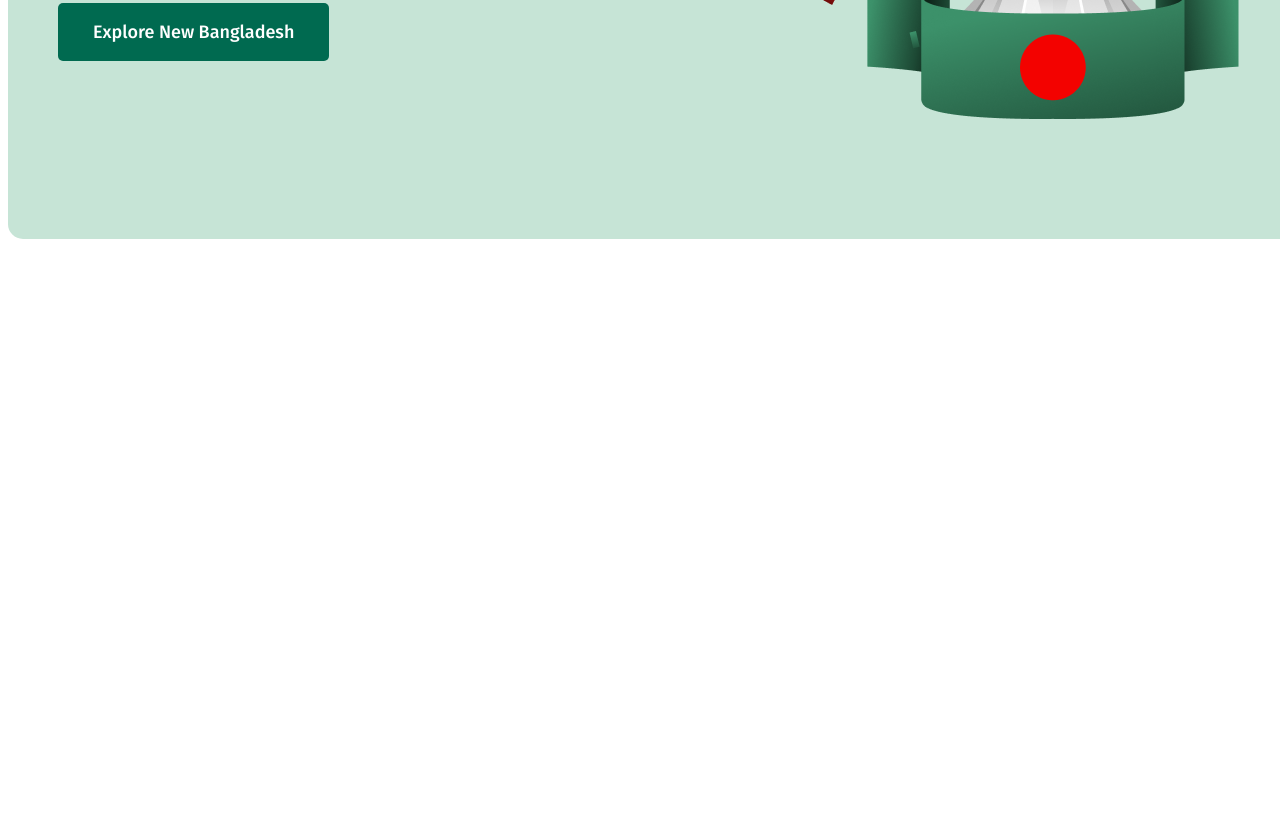
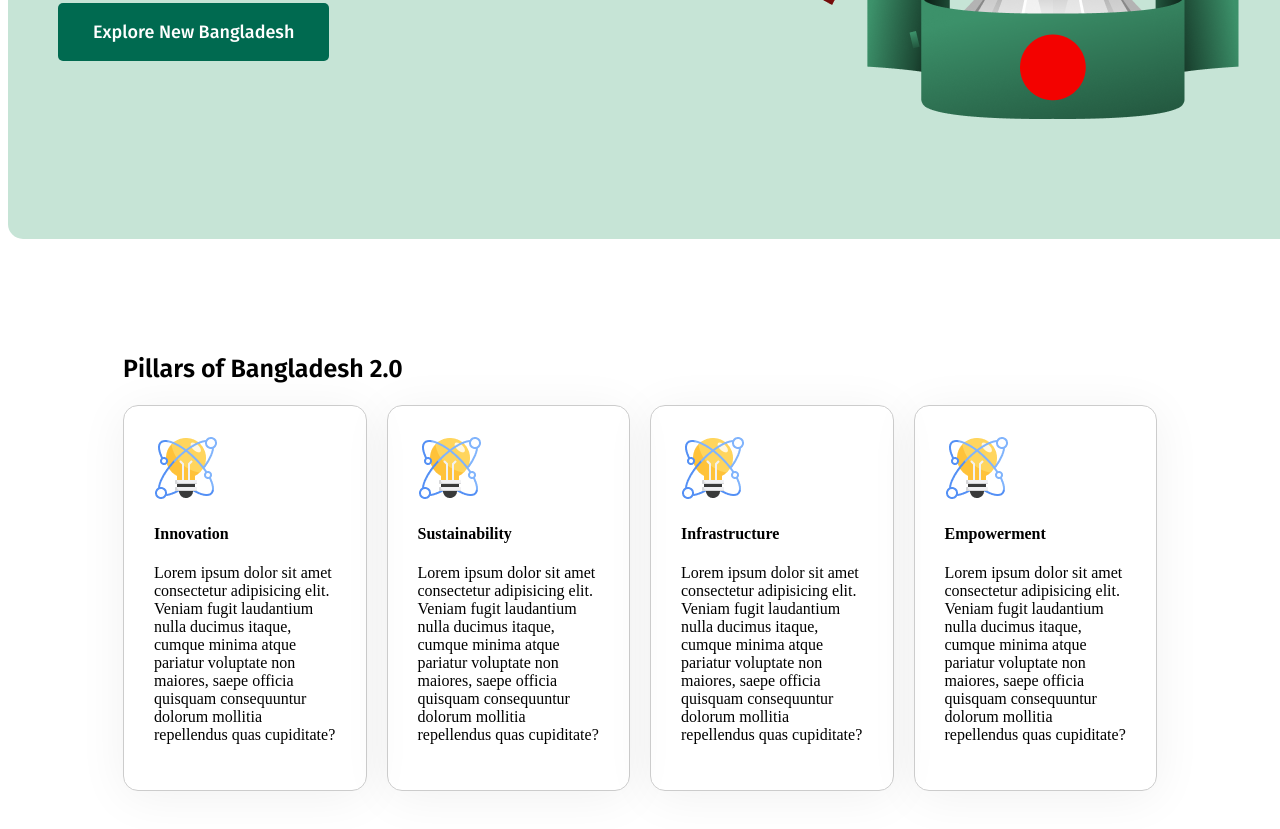
Before and after one commit to tasnim168/assignment-1-b11, a plain HTML site: page index.html in a window 1280 px wide. Shown: the part 517-1346 px from the top of the page. Before the commit the page ends 800 px from the top, so only its background shows below. Drawn offline with Linux system fonts and the light colour scheme.

Commit message:
pillars added

```diff
--- a/index.html
+++ b/index.html
@@ -20,7 +20,32 @@
         <h1 class="vision-title fira-sans-bold">Idea,innovation,<br>vision and challenges in <br>New Bangladesh.</h1>
         <button class="btn-primary">Explore New Bangladesh</button>
     </section>
-
+    <!-- pillars of Bd section -->
+     <section class="pillars-of-bd">
+        <h2 class="pillar-heading">Pillars of Bangladesh 2.0</h2>
+        <div class="pillars">
+        <div class="pillar">
+            <img src="assets/card-icon.png" alt="">
+            <h4 class="pillar-title">Innovation</h4>
+            <p class="pillar-description">Lorem ipsum dolor sit amet consectetur adipisicing elit. Veniam fugit laudantium nulla ducimus itaque, cumque minima atque pariatur voluptate non maiores, saepe officia quisquam consequuntur dolorum mollitia repellendus quas cupiditate?</p>
+        </div>
+        <div class="pillar">
+            <img src="assets/card-icon.png" alt="">
+            <h4 class="pillar-title">Sustainability</h4>
+            <p class="pillar-description">Lorem ipsum dolor sit amet consectetur adipisicing elit. Veniam fugit laudantium nulla ducimus itaque, cumque minima atque pariatur voluptate non maiores, saepe officia quisquam consequuntur dolorum mollitia repellendus quas cupiditate?</p>
+        </div>
+        <div class="pillar">
+            <img src="assets/card-icon.png" alt="">
+            <h4 class="pillar-title">Infrastructure</h4>
+            <p class="pillar-description">Lorem ipsum dolor sit amet consectetur adipisicing elit. Veniam fugit laudantium nulla ducimus itaque, cumque minima atque pariatur voluptate non maiores, saepe officia quisquam consequuntur dolorum mollitia repellendus quas cupiditate?</p>
+        </div>
+        <div class="pillar">
+            <img src="assets/card-icon.png" alt="">
+            <h4 class="pillar-title">Empowerment</h4>
+            <p class="pillar-description">Lorem ipsum dolor sit amet consectetur adipisicing elit. Veniam fugit laudantium nulla ducimus itaque, cumque minima atque pariatur voluptate non maiores, saepe officia quisquam consequuntur dolorum mollitia repellendus quas cupiditate?</p>
+        </div>
+    </div>
+     </section>
     </header>
     <main>
 
--- a/styles/style.css
+++ b/styles/style.css
@@ -68,3 +68,26 @@
   .img{
     position: left center;
   }
+  .pillars-of-bd{
+    display: block;
+    margin: 115px;
+  }
+  .pillars{
+    display: flex;
+    gap: 20px;
+    /* margin: 0 px 115px 115px 10px; */
+  }
+  .pillar{
+      padding: 30px;
+      box-shadow: 0px 6px 50px 0px rgba(0, 0, 0, 0.06);
+      border-radius: 15px;
+      border: 1px solid #ccc;
+      /* margin:; */
+  }
+  .pillar-heading{
+    font-size: 25px;
+    font-family: "Fira Sans", serif;
+    font-weight: 600;
+    font-style: normal;
+
+  }
```
